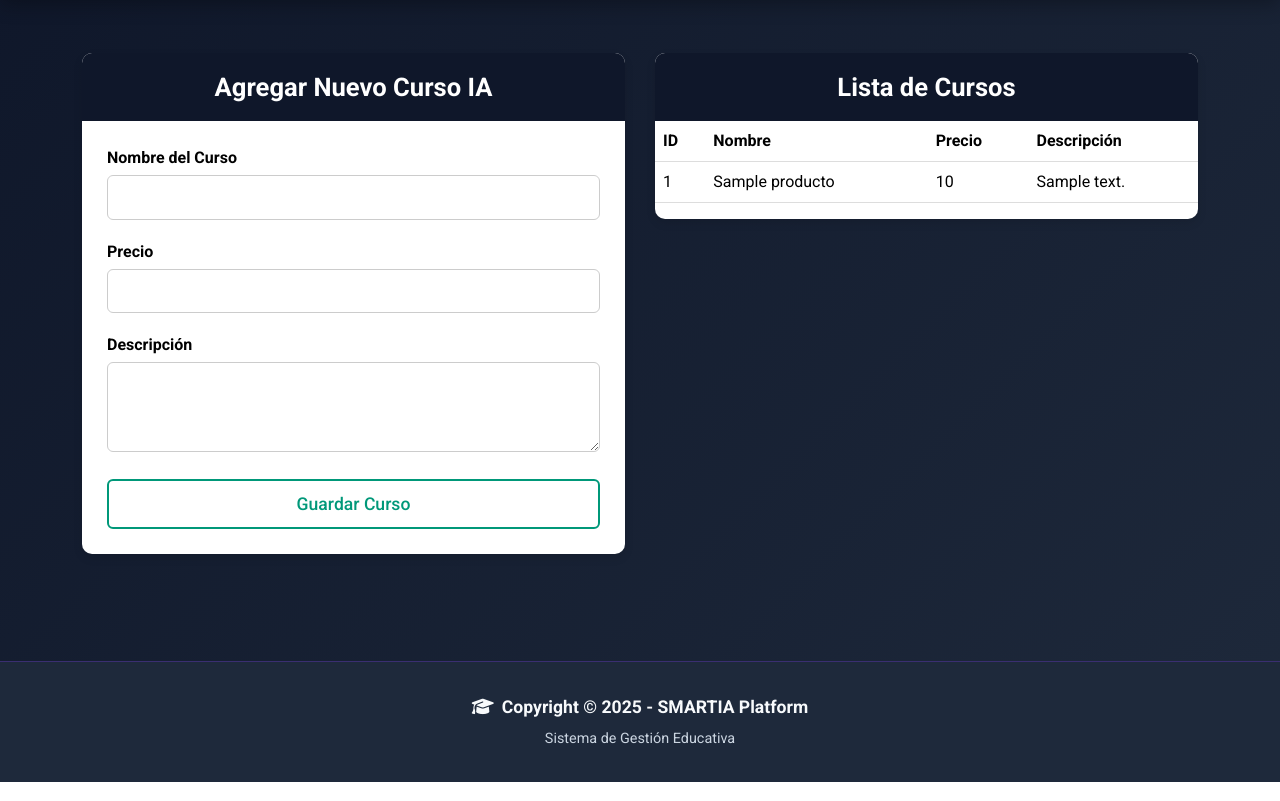
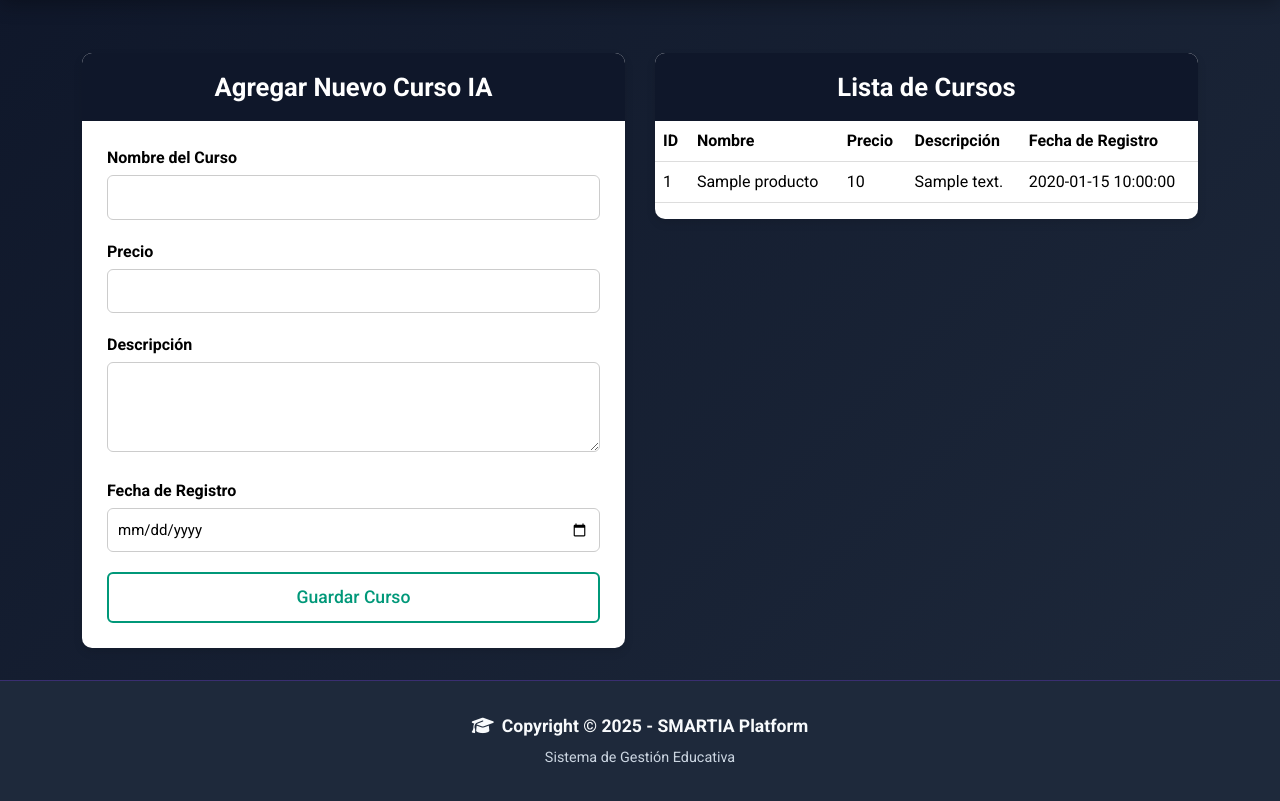
Before and after one commit to enmanuel1363/Web-de-IA, a Flask app: page /agregar_producto in a window 1280 px wide. Shown: the part 59-860 px from the top of the page. Run offline with Flask 3, Linux system fonts and the light colour scheme; the visitor is signed in with stand-in values (Sample User, id 1); tables that the repository leaves empty or names only in its code hold one stand-in row (values such as "Sample post"); data that the repository does not hold is empty; some libraries are stand-ins or nearby versions.

Commit message:
la fecha ahora si se muestra de manera correcta

```diff
--- a/App.py
+++ b/App.py
@@ -1,6 +1,7 @@
 from flask import Flask, render_template, request, redirect, url_for, session, flash, jsonify
 from flask_mysqldb import MySQL
 from passlib.hash import pbkdf2_sha256
+from datetime import date
 app=Flask(__name__)
 
 app.secret_key = 'appsecretkey' #clave secreta para la sesion
@@ -212,7 +213,7 @@
 @admin_required
 def listar_productos_agregados():
     cursor = mysql.connection.cursor()
-    cursor.execute('SELECT id, nombre_producto, precio, descripcion FROM productos')
+    cursor.execute('SELECT id, nombre_producto, precio, descripcion, fecha_registro FROM productos')
     productos = cursor.fetchall()
     cursor.close()
     return render_template('Productos.html', productos=productos)
@@ -221,7 +222,7 @@
 @admin_required
 def agregar_producto():
     cursor = mysql.connection.cursor()
-    cursor.execute('SELECT id, nombre_producto, precio, descripcion FROM productos')
+    cursor.execute('SELECT id, nombre_producto, precio, descripcion, fecha_registro FROM productos')
     productos = cursor.fetchall()
     cursor.close()
     return render_template('agregar_producto.html', productos=productos)
@@ -232,8 +233,9 @@
         nombre_producto = request.form['nombre_producto']
         precio = request.form['precio']
         descripcion = request.form['descripcion']
+        fecha_registro = request.form['fecha_registro']
         cursor = mysql.connection.cursor()
-        cursor.execute('INSERT INTO productos (nombre_producto, precio, descripcion) VALUES (%s, %s, %s)', (nombre_producto, precio, descripcion))
+        cursor.execute('INSERT INTO productos (nombre_producto, precio, descripcion, fecha_registro) VALUES (%s, %s, %s, %s)', (nombre_producto, precio, descripcion, fecha_registro))
         mysql.connection.commit()
         cursor.close()
         flash('Curso agregado correctamente', 'success')
--- a/templates/Productos.html
+++ b/templates/Productos.html
@@ -20,6 +20,7 @@
                         <th>Nombre del Curso</th>
                         <th>Precio</th>
                         <th>Descripción</th>
+                        <th>Fecha de Registro</th>
                         <th>Acciones</th>
                     </tr>
                 </thead>
@@ -30,6 +31,7 @@
                         <td>{{ producto.nombre_producto }}</td>
                         <td>{{ producto.precio }}</td>
                         <td>{{ producto.descripcion }}</td>
+                        <td>{{ producto.fecha_registro }}</td>
                         <td>
                             <div class="action-buttons">
                                 <button class="btn-edit" onclick="abrirModalEditar('{{ producto.id }}', '{{ producto.nombre_producto }}', '{{ producto.precio }}', '{{ producto.descripcion }}')">Editar</button>
--- a/templates/agregar_producto.html
+++ b/templates/agregar_producto.html
@@ -44,6 +44,16 @@
 
                             </small>
                         </div>
+                        <div class="form-group position-relative">
+                            <label for="fecha_registro" class="text-black">Fecha de Registro</label>
+                            <input type="date" id="fecha_registro" name="fecha_registro" required
+                                   data-bs-toggle="tooltip"
+                                   data-bs-placement="top"
+                                   data-bs-title="Ingresa la fecha de registro del curso.">
+                            <small class="text-muted" style="font-size: 0.75rem; display: block; margin-top: -10px; margin-bottom: 15px;">
+
+                            </small>
+                        </div>
                         <button type="submit">Guardar Curso</button>
                     </form>
                 </div>
@@ -64,6 +74,7 @@
                                 <th>Nombre</th>
                                 <th>Precio</th>
                                 <th>Descripción</th>
+                                <th>Fecha de Registro</th>
                             </tr>
                         </thead>
                         <tbody>
@@ -73,6 +84,7 @@
                                 <td>{{ producto.nombre_producto }}</td>
                                 <td>{{ producto.precio }}</td>
                                 <td>{{ producto.descripcion }}</td>
+                                <td>{{ producto.fecha_registro }}</td>
                             </tr>
                             {% endfor %}
                         </tbody>
```
